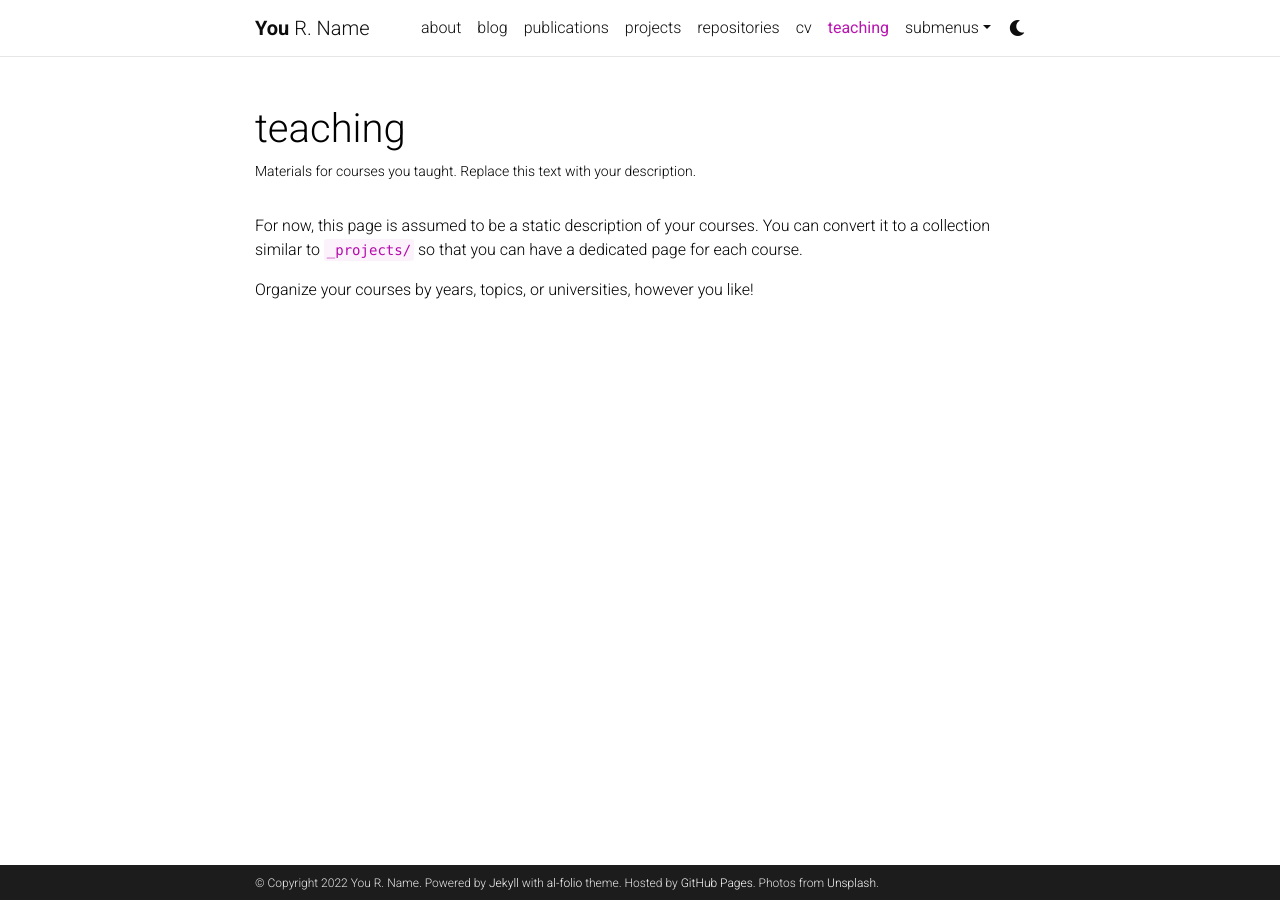
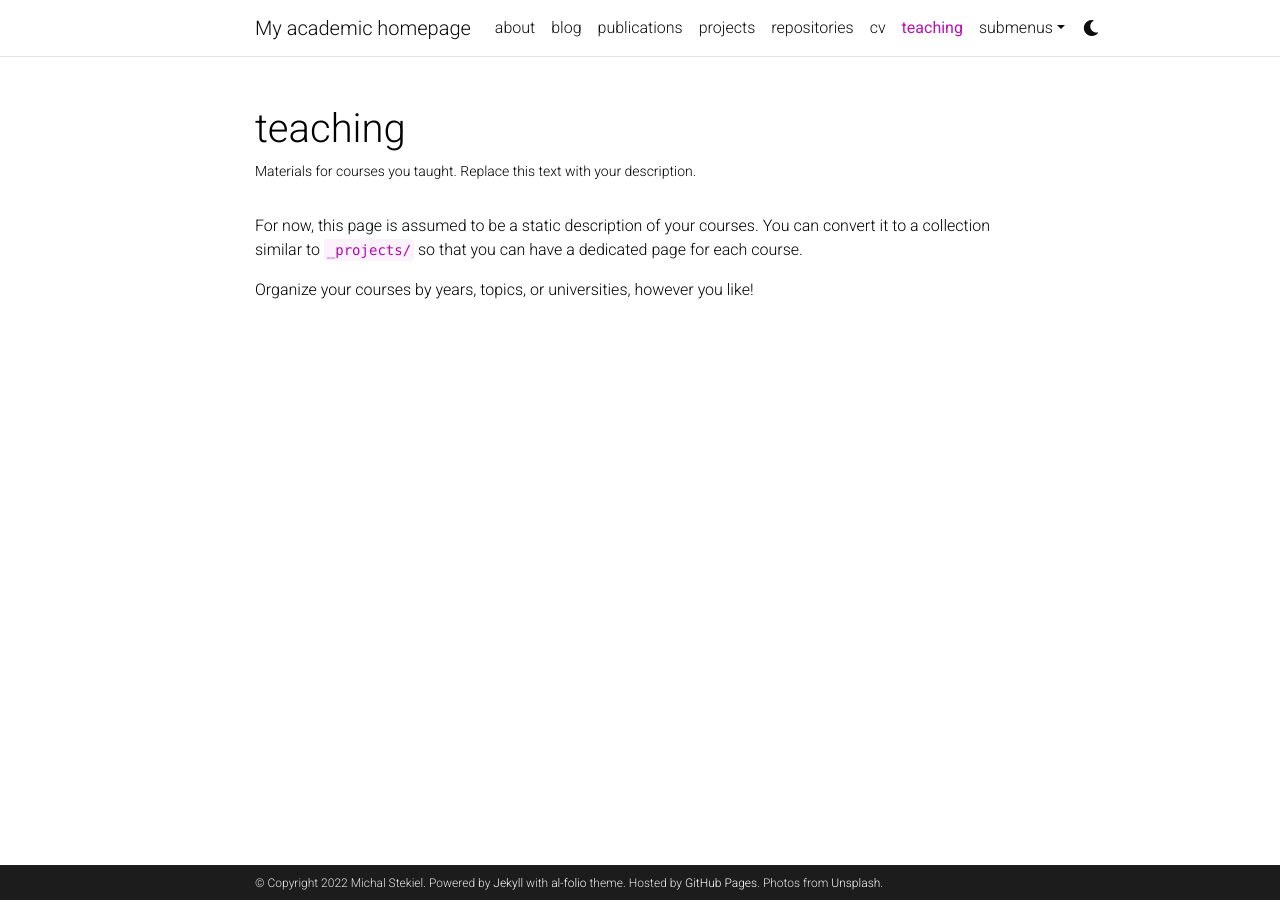
Before and after one commit to mstekiel/mstekiel.github.io, a Jekyll site: the page built from _pages/teaching.md, in a window 1280 px wide. Built offline with Jekyll 4.4.1, drawn with Linux system fonts in a browser that asks for light colours; comment, search, counter and statistics services are not loaded; a style sheet for code colours, icons or effects is not loaded.

Commit message:
Update _config.yml
First commit with initial setup

```diff
--- a/_config.yml
+++ b/_config.yml
@@ -2,24 +2,24 @@
 # Site settings
 # -----------------------------------------------------------------------------
 
-title: blank # the website title (if blank, full name will be used instead)
-first_name: You
-middle_name: R.
-last_name: Name
-email: you@example.com
+title: My academic homepage # the website title (if blank, full name will be used instead)
+first_name: Michal
+middle_name:
+last_name: Stekiel
+email: m.stekiel@fz-juelich.de
 description: > # the ">" symbol means to ignore newlines until "footer_text:"
   A simple, whitespace theme for academics. Based on [*folio](https://github.com/bogoli/-folio) design.
 footer_text: >
   Powered by <a href="https://jekyllrb.com/" target="_blank">Jekyll</a> with <a href="https://github.com/alshedivat/al-folio">al-folio</a> theme.
   Hosted by <a href="https://pages.github.com/" target="_blank">GitHub Pages</a>.
   Photos from <a href="https://unsplash.com" target="_blank">Unsplash</a>.
-keywords: jekyll, jekyll-theme, academic-website, portfolio-website  # add your own keywords or leave empty
+keywords: m.stekiel, stekiel, academic-website, portfolio-website  # add your own keywords or leave empty
 
 lang: en # the language of your site (for example: en, fr, cn, ru, etc.)
 icon: ⚛️  # the emoji used as the favicon (alternatively, provide image name in /assets/img/)
 
-url: https://alshedivat.github.io # the base hostname & protocol for your site
-baseurl: /al-folio # the subpath of your site, e.g. /blog/
+url: https://mstekiel.github.io # the base hostname & protocol for your site
+baseurl: / # the subpath of your site, e.g. /blog/
 last_updated: false # set to true if you want to display last updated in the footer
 impressum_path:  # set to path to include impressum link in the footer, use the same path as permalink in a page, helps to conform with EU GDPR
 
```
